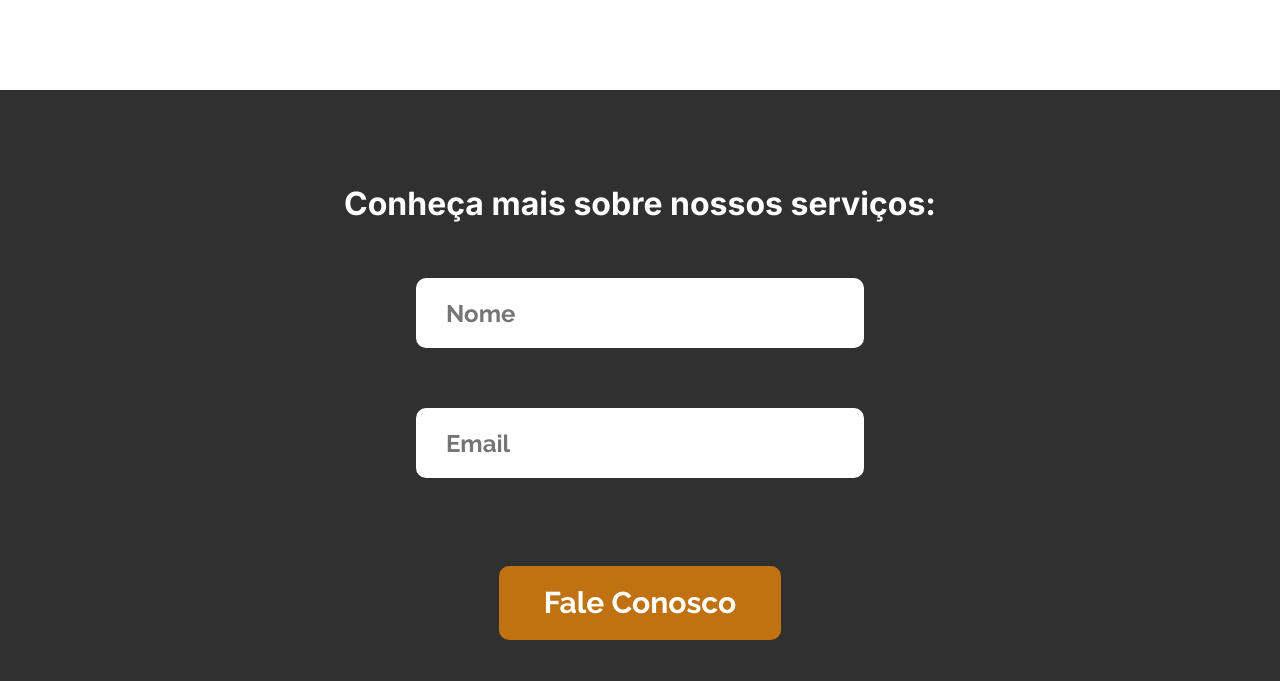
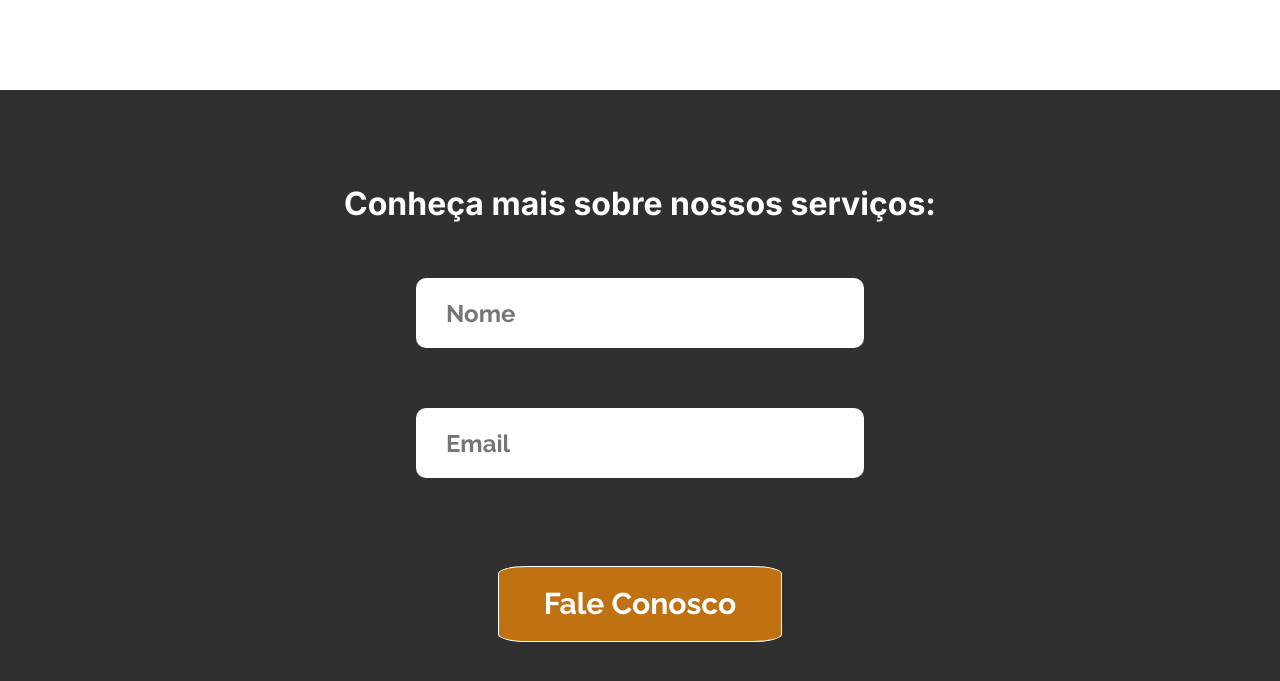
Before and after one commit to AryCesar/Landing-Page-Arquitetura, a plain HTML site: page index.html in a window 1280 px wide. In both pictures the pointer is over the button "Fale Conosco". Shown: the part 1446-2127 px from the top of the page. Drawn offline with Linux system fonts and the light colour scheme.

Commit message:
Adicionado efeitos no botao

```diff
--- a/CSS/styles.css
+++ b/CSS/styles.css
@@ -130,4 +130,12 @@ button{
     border: none;
     margin-bottom: 87px;
     margin-top: 28px;
+    transition: border-radius 3,5s;
 }
+button:hover{
+    cursor: pointer;
+    border:1px solid white;
+    border-radius: 10%;
+
+
+}
```
